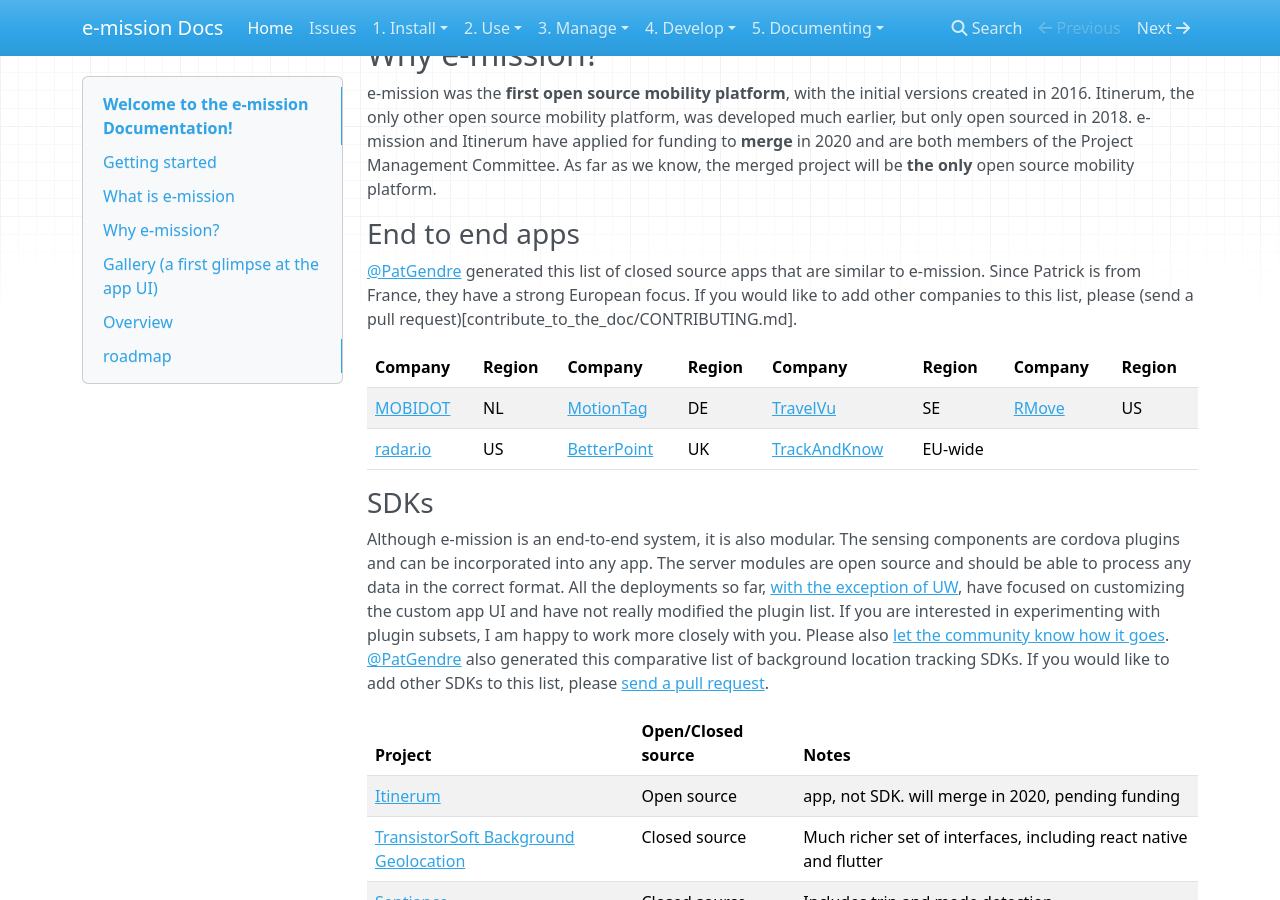
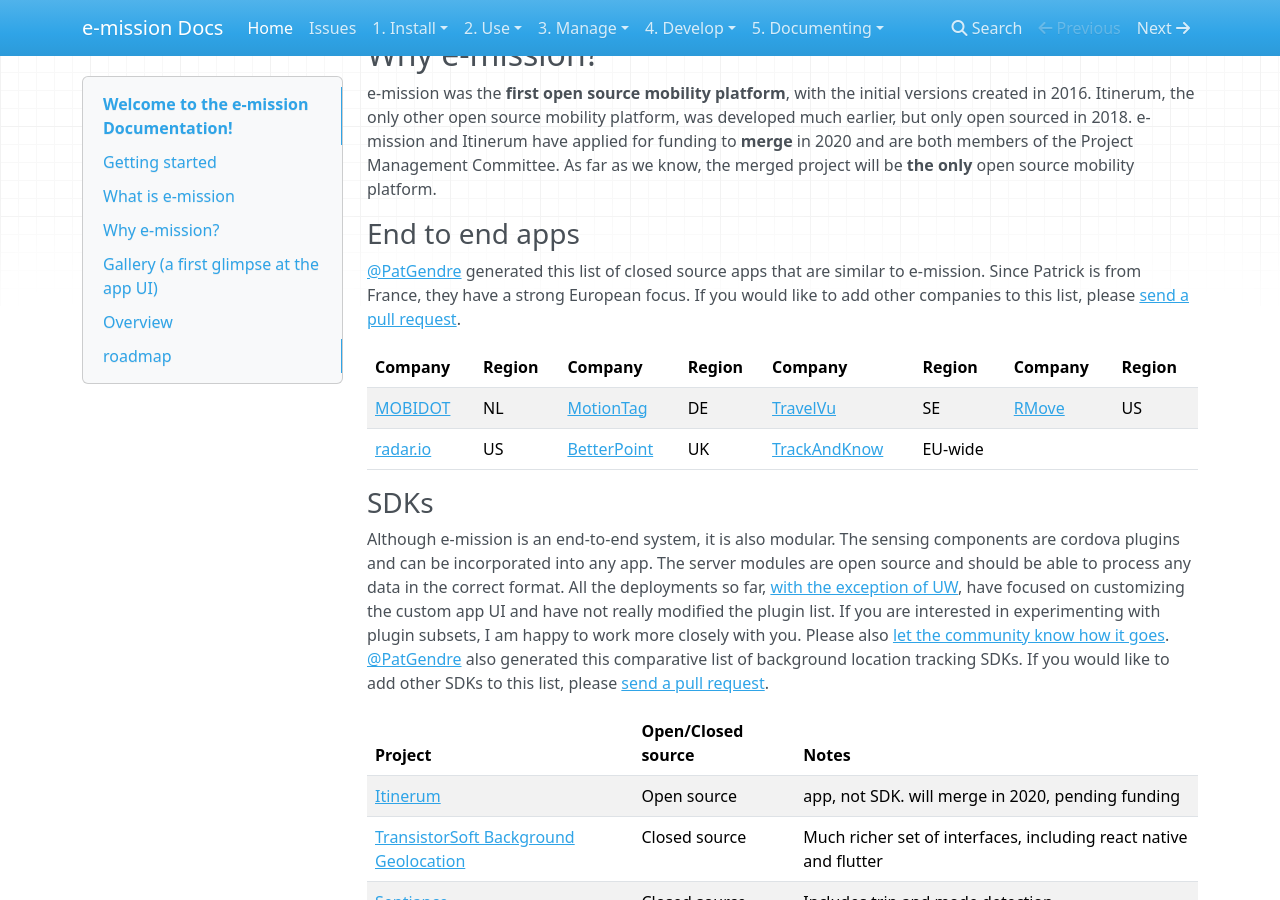
Before and after one commit to e-mission/e-mission-docs, an MkDocs documentation site: the page built from docs/README.md, in a window 1280 px wide and 900 px high, scrolled down 955 px. Built offline with MkDocs 1.6.1, drawn with Linux system fonts in a browser that asks for light colours; nearby versions of some CDN libraries.

Commit message:
Fix stupid misformatted link

```diff
--- a/docs/README.md
+++ b/docs/README.md
@@ -23,7 +23,7 @@
 e-mission was the **first open source mobility platform**, with the initial versions created in 2016. Itinerum, the only other open source mobility platform, was developed much earlier, but only open sourced in 2018. e-mission and Itinerum have applied for funding to **merge** in 2020 and are both members of the Project Management Committee. As far as we know, the merged project will be **the only** open source mobility platform.
 
 ### End to end apps
-@PatGendre generated this list of closed source apps that are similar to e-mission. Since Patrick is from France, they have a strong European focus. If you would like to add other companies to this list, please (send a pull request)[contribute_to_the_doc/CONTRIBUTING.md].
+@PatGendre generated this list of closed source apps that are similar to e-mission. Since Patrick is from France, they have a strong European focus. If you would like to add other companies to this list, please [send a pull request](contribute_to_the_doc/CONTRIBUTING.md).
 
 | Company       | Region       | Company     | Region       | Company       | Region     | Company       | Region     |
 |---------------|--------------|-------------|--------------|---------------|------------|---------------|------------|
```
